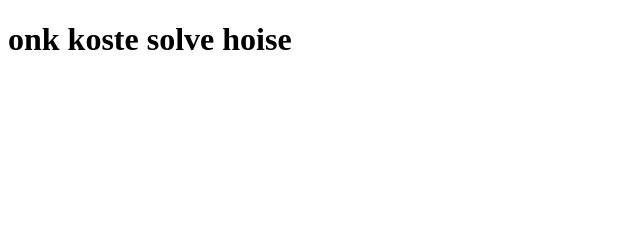
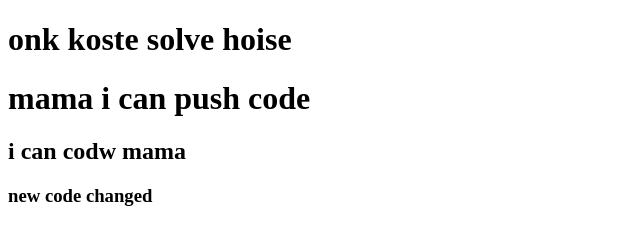
Before and after one commit to shakibch83/my-secound-repo, a plain HTML site: page index.html in a window 1280 px wide. Shown: the whole page, without its empty margins (0-640 px from the left). Drawn offline with Linux system fonts and the light colour scheme.

Commit message:
added header

```diff
--- a/index.html
+++ b/index.html
@@ -8,5 +8,10 @@
 </head>
 <body>
     <h1>onk koste solve hoise</h1>
+    <h1>mama i can push code
+    </h1>
+    <h2>i can codw mama </h2>
+    <h3>new code changed</h3>
+
 </body>
 </html>
```
